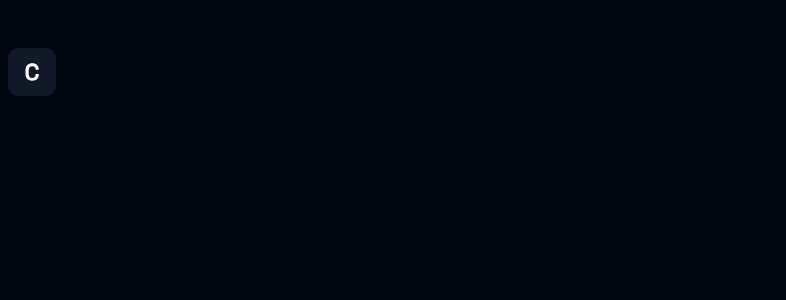
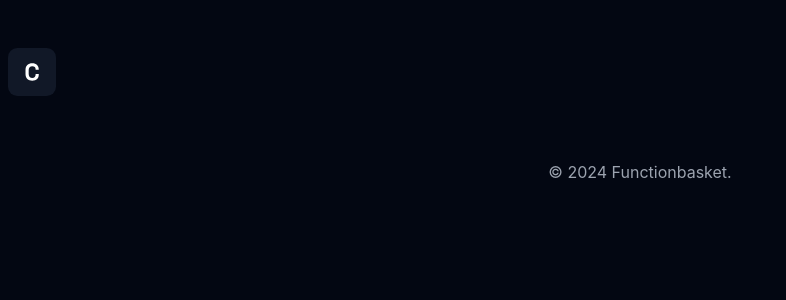
Before and after one commit to blueorionn/calculator, a Next.js app: page /basic in a window 1280 px wide. Shown: the top 300 px of the page, without its empty margins (0-786 px from the left). Built offline with nearby package versions, Linux system fonts and the light colour scheme.

Commit message:
added footer

```diff
--- a/src/app/basic/page.tsx
+++ b/src/app/basic/page.tsx
@@ -1,9 +1,11 @@
 import Header from "@/components/Header";
+import Footer from "@/components/Footer";
 
 export default function Page() {
   return (
     <>
       <Header />
+      <Footer />
     </>
   );
 }
--- /dev/null
+++ b/src/components/Footer.tsx
@@ -0,0 +1,13 @@
+export default function Footer() {
+  return (
+    <>
+      <footer className="w-full">
+        <section className="w-full max-w-screen-md mx-auto p-4 flex justify-center items-center">
+          <span className="mx-2 cursor-default text-gray-400">
+            &copy; 2024 Functionbasket.
+          </span>
+        </section>
+      </footer>
+    </>
+  );
+}
```
